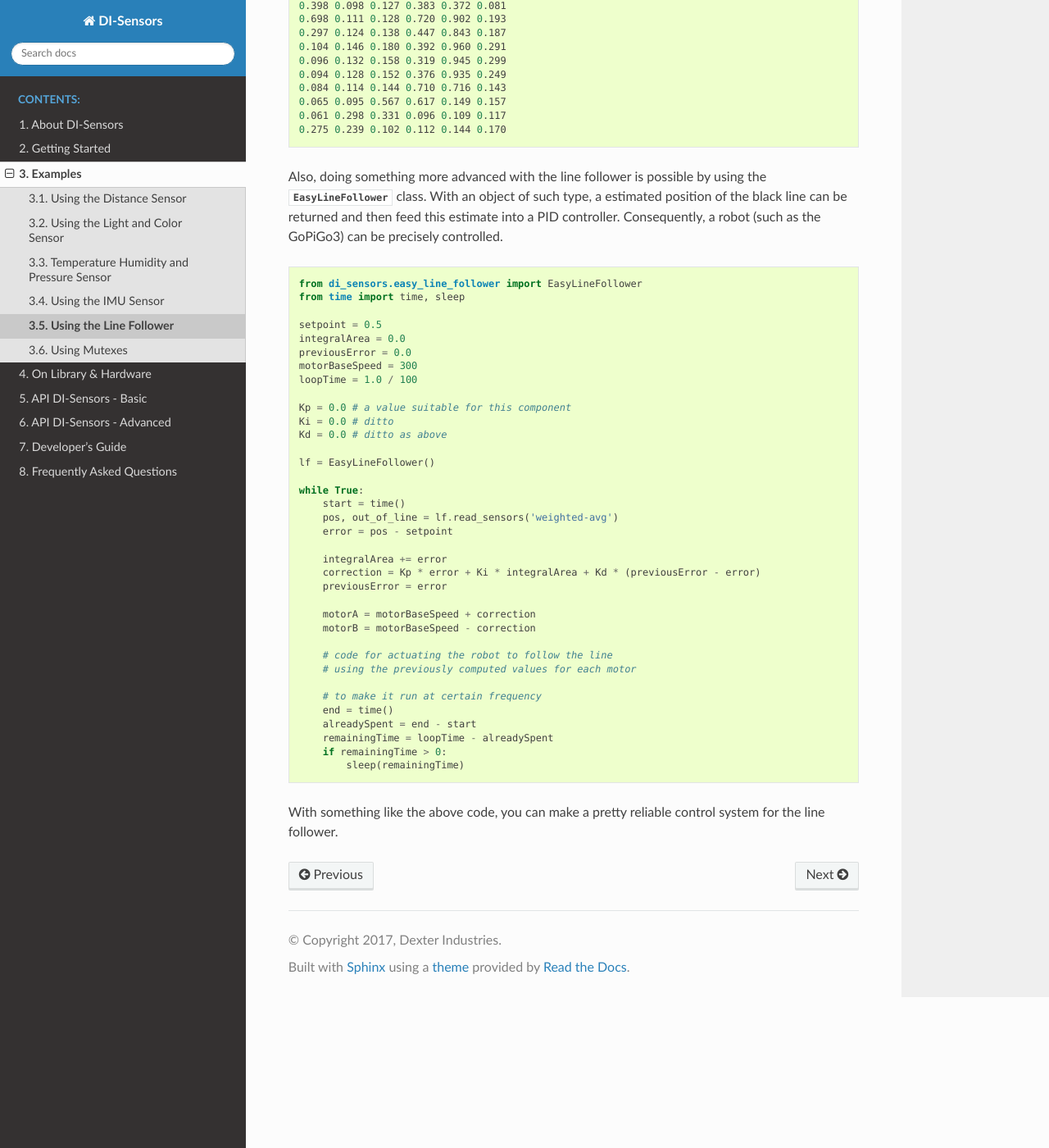
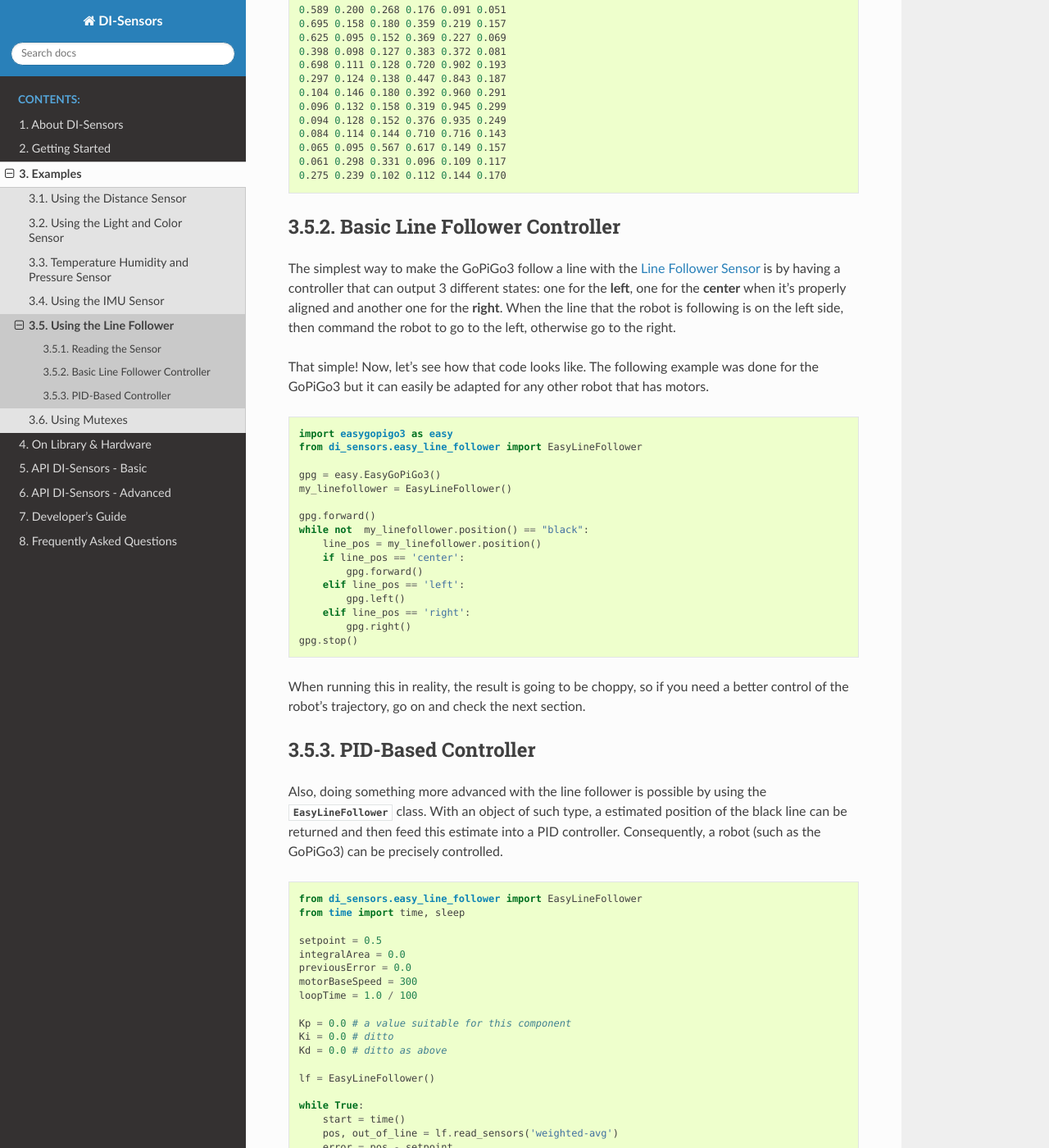
Before and after one commit to DexterInd/DI_Sensors, a Sphinx documentation site: the page built from docs/source/examples/basic_lf.rst, in a window 1280 px wide and 1400 px high, scrolled down 967 px. Shown: the whole window at 82% size. Built offline with Sphinx 7.4.7 and the Read the Docs theme 2.0.0, drawn with Linux system fonts in a browser that asks for light colours; some of the changed text lies outside the part shown.

Commit message:
add basic working example for the line follower + gopigo3

```diff
--- a/docs/source/examples/basic_lf.rst
+++ b/docs/source/examples/basic_lf.rst
@@ -4,12 +4,16 @@
 Using the Line Follower
 #######################
 
+******************
+Reading the Sensor
+******************
+
 In order to run this example program, we need to have a `GoPiGo3`_ because bus ``"GPG3_AD1"`` is used in this case and it's specific to the `GoPiGo3`_ platform.
-The ``"GPG3_AD1"`` bus translates to port ``"AD1"`` on the GoPiGo3, so the `IMU Sensor`_ has to be connected to port ``"AD1"``.
+The ``"GPG3_AD1"`` bus translates to port ``"AD1"`` on the GoPiGo3, so the `Line Follower Sensor`_ has to be connected to port ``"AD1"``.
 
 The default ``"RPI_1SW"`` bus could have been used, but since this is an example, let's do it with a `GoPiGo3`_.
 
-This is the exact same scenarion as the one in :ref:`IMU sensor example <examples-imu-sensor>`.
+This is the exact same scenario as the one in :ref:`IMU sensor example <examples-imu-sensor>`.
 
 The source file for this example program can be found `here on github <https://github.com/DexterInd/DI_Sensors/blob/master/Python/Examples/LineFollower.py>`__.
 
@@ -53,6 +57,41 @@ The console output of this script should look like:
     0.061 0.298 0.331 0.096 0.109 0.117
     0.275 0.239 0.102 0.112 0.144 0.170
 
+
+******************************
+Basic Line Follower Controller
+******************************
+
+The simplest way to make the GoPiGo3 follow a line with the `Line Follower Sensor`_ is by having a controller that can output 3 different states: one for the **left**, one for the **center** when it's properly aligned and another one for the **right**.
+When the line that the robot is following is on the left side, then command the robot to go to the left, otherwise go to the right.
+
+That simple! Now, let's see how that code looks like. The following example was done for the GoPiGo3 but it can easily be adapted for any other robot that has motors.
+
+.. code-block:: python
+
+    import easygopigo3 as easy
+    from di_sensors.easy_line_follower import EasyLineFollower
+
+    gpg = easy.EasyGoPiGo3()
+    my_linefollower = EasyLineFollower()
+
+    gpg.forward()
+    while not  my_linefollower.position() == "black":
+        line_pos = my_linefollower.position()
+        if line_pos == 'center':
+            gpg.forward()
+        elif line_pos == 'left':
+            gpg.left()
+        elif line_pos == 'right':
+            gpg.right()
+    gpg.stop()
+
+
+When running this in reality, the result is going to be choppy, so if you need a better control of the robot's trajectory, go on and check the next section.
+
+********************
+PID-Based Controller
+********************
 
 Also, doing something more advanced with the line follower is possible by using the :py:class:`~di_sensors.easy_line_follower.EasyLineFollower` class. With an object of such type,
 a estimated position of the black line can be returned and then feed this estimate into a PID controller. Consequently, a robot (such as the GoPiGo3) can be precisely controlled.
@@ -100,7 +139,7 @@ a estimated position of the black line can be returned and then feed this estima
 With something like the above code, you can make a pretty reliable control system for the line follower.
 
 
-.. _imu sensor: https://www.dexterindustries.com/shop/imu-sensor/
+.. _line follower sensor: https://www.dexterindustries.com/shop/line-follower-sensor
 .. _gopigo3: https://www.dexterindustries.com/gopigo3/
 .. _grovepi: https://www.dexterindustries.com/grovepi/
 .. _brickpi3: https://www.dexterindustries.com/brickpi/
```
